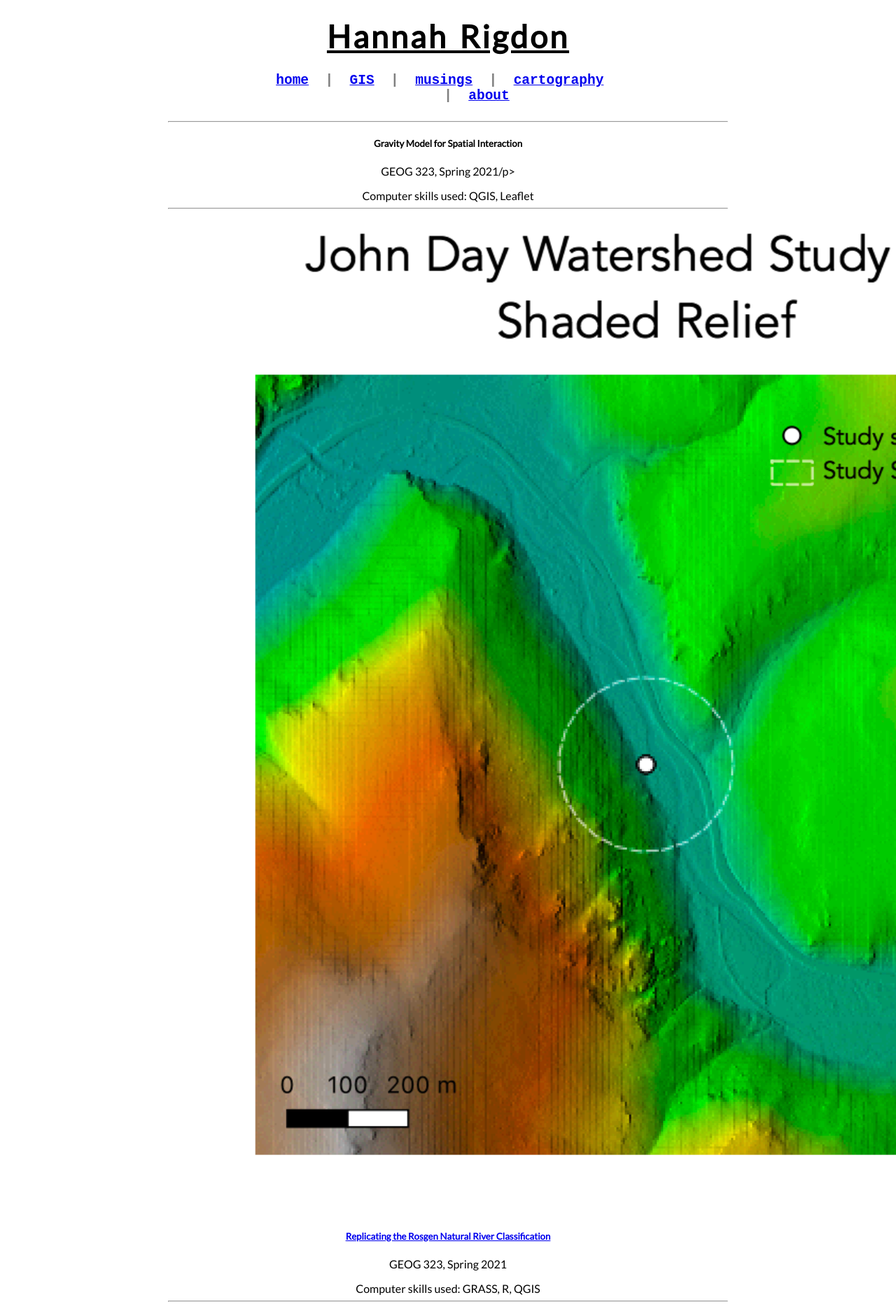
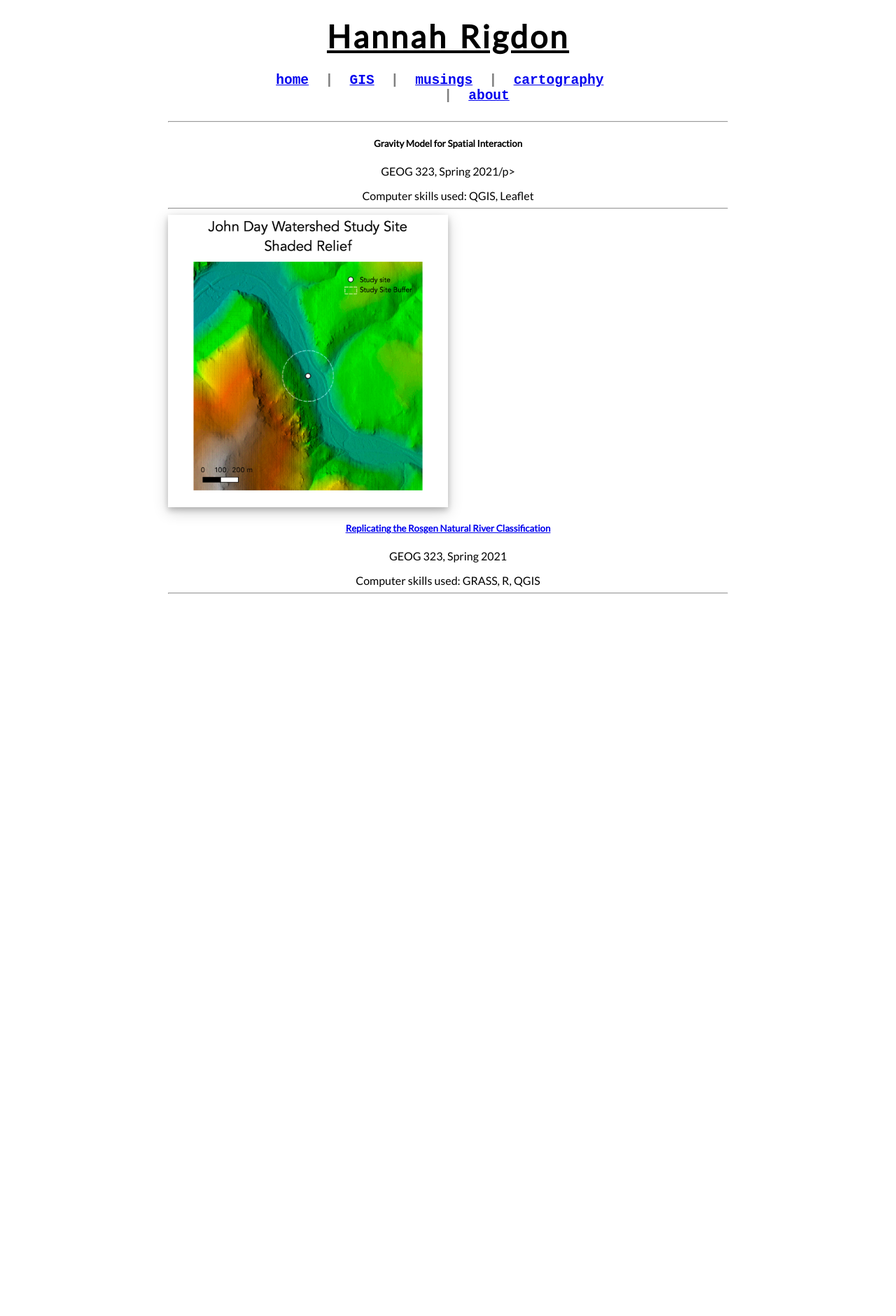
Before and after one commit to hrigdon98/hrigdon98.github.io, a Jekyll site: the page GIS/index.html, which Jekyll copies as it is, in a window 1280 px wide. Shown: the whole page at 70% size. Built offline with Jekyll 4.4.1, drawn with Linux system fonts in a browser that asks for light colours; nearby versions of some CDN libraries; after the commit the page ends 900 px from its top, so only the background shows below that.

Commit message:
Update index.html

```diff
--- a/GIS/index.html
+++ b/GIS/index.html
@@ -43,7 +43,7 @@
   <div class = "container">
     <div class = "card">
         <div class = "example">
-           <a href="../rosgen/report.html" target="_blank"> <img src="./Screen Shot 2021-05-08 at 4.15.53 PM.png" class = "img"></a>
+           <a href="../rosgen/report.html" target="_blank"> <img src="./Screen Shot 2021-05-08 at 4.15.53 PM.png" class = "image"></a>
             <div class="overlay2">
               <h5><a href="../rosgen/report.html" target="_blank">Replicating the Rosgen Natural River Classification</a></h5>
 
```
